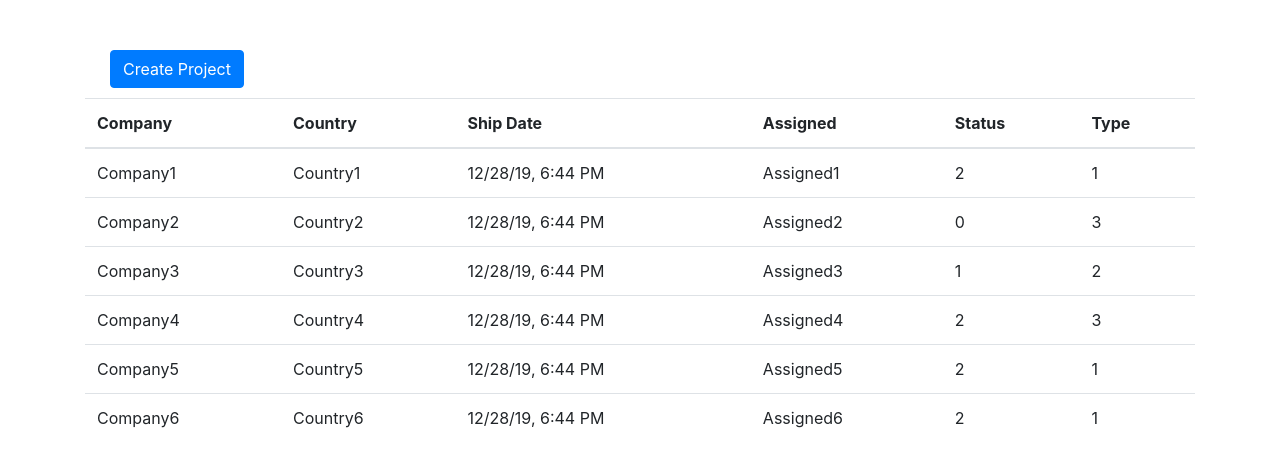
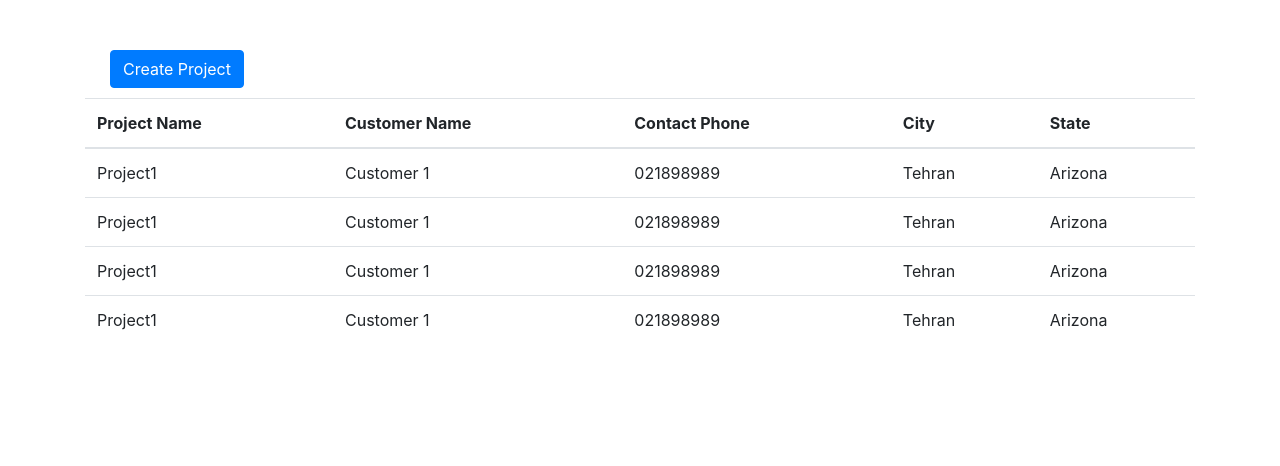
Before and after one commit to hadiamiri/rahnama-assignment, an Angular app: page /project-list in a window 1280 px wide. Shown: the top 466 px of the page. Built offline with nearby package versions, Linux system fonts and the light colour scheme; data requests are answered from the project's data file.

Commit message:
add json-server

```diff
--- /dev/null
+++ b/db.json
@@ -0,0 +1,132 @@
+{
+  "projects": [
+    {
+      "Id": 1,
+      "Country": "Iran",
+      "AddressLine1": "Address 1",
+      "AddressLine2": "Address 2",
+      "City": "Tehran",
+      "Communication": [
+        {
+          "key": "SMS",
+          "value": "false"
+        },
+        {
+          "key": "Email",
+          "value": "false"
+        },
+        {
+          "key": "Phone",
+          "value": "true"
+        }
+      ],
+      "CompanySite": "https//site.com",
+      "ContactPhone": "021898989",
+      "CustomerName": "Customer 1",
+      "Language": "en",
+      "PostCode": "021",
+      "ProjectEmailAddress": "company@site.com",
+      "ProjectName": "Project1",
+      "ProjectOwner": "Project owner",
+      "SettingEmailAddress": "setting@site.com",
+      "State": "Arizona",
+      "TimeZone": "Tehran +330"
+    },
+    {
+      "Id": 2,
+      "Country": "Iran",
+      "AddressLine1": "Address 1",
+      "AddressLine2": "Address 2",
+      "City": "Tehran",
+      "Communication": [
+        {
+          "key": "SMS",
+          "value": "false"
+        },
+        {
+          "key": "Email",
+          "value": "false"
+        },
+        {
+          "key": "Phone",
+          "value": "true"
+        }
+      ],
+      "CompanySite": "https//site.com",
+      "ContactPhone": "021898989",
+      "CustomerName": "Customer 1",
+      "Language": "en",
+      "PostCode": "021",
+      "ProjectEmailAddress": "company@site.com",
+      "ProjectName": "Project1",
+      "ProjectOwner": "Project owner",
+      "SettingEmailAddress": "setting@site.com",
+      "State": "Arizona",
+      "TimeZone": "Tehran +330"
+    },
+    {
+      "Id": 3,
+      "Country": "Iran",
+      "AddressLine1": "Address 1",
+      "AddressLine2": "Address 2",
+      "City": "Tehran",
+      "Communication": [
+        {
+          "key": "SMS",
+          "value": "false"
+        },
+        {
+          "key": "Email",
+          "value": "false"
+        },
+        {
+          "key": "Phone",
+          "value": "true"
+        }
+      ],
+      "CompanySite": "https//site.com",
+      "ContactPhone": "021898989",
+      "CustomerName": "Customer 1",
+      "Language": "en",
+      "PostCode": "021",
+      "ProjectEmailAddress": "company@site.com",
+      "ProjectName": "Project1",
+      "ProjectOwner": "Project owner",
+      "SettingEmailAddress": "setting@site.com",
+      "State": "Arizona",
+      "TimeZone": "Tehran +330"
+    },
+    {
+      "Id": 4,
+      "Country": "Iran",
+      "AddressLine1": "Address 1",
+      "AddressLine2": "Address 2",
+      "City": "Tehran",
+      "Communication": [
+        {
+          "key": "SMS",
+          "value": "false"
+        },
+        {
+          "key": "Email",
+          "value": "false"
+        },
+        {
+          "key": "Phone",
+          "value": "true"
+        }
+      ],
+      "CompanySite": "https//site.com",
+      "ContactPhone": "021898989",
+      "CustomerName": "Customer 1",
+      "Language": "en",
+      "PostCode": "021",
+      "ProjectEmailAddress": "company@site.com",
+      "ProjectName": "Project1",
+      "ProjectOwner": "Project owner",
+      "SettingEmailAddress": "setting@site.com",
+      "State": "Arizona",
+      "TimeZone": "Tehran +330"
+    }
+  ]
+}
--- a/package.json
+++ b/package.json
@@ -25,8 +25,10 @@
     "@fortawesome/fontawesome-free": "^5.12.0",
     "@fortawesome/fontawesome-svg-core": "^1.2.26",
     "@fortawesome/free-solid-svg-icons": "^5.12.0",
+    "angular-in-memory-web-api": "^0.9.0",
     "bootstrap": "^4.4.1",
     "hammerjs": "^2.0.8",
+    "json-server": "^0.15.1",
     "rxjs": "~6.4.0",
     "tslib": "^1.10.0",
     "zone.js": "~0.9.1"
--- a/src/app/project/project-list/project-list.component.html
+++ b/src/app/project/project-list/project-list.component.html
@@ -8,22 +8,20 @@
   <div class="col">
     <table class="table">
       <thead>
-      <th>Company</th>
-      <th>Country</th>
-      <th>Ship Date</th>
-      <th>Assigned</th>
-      <th>Status</th>
-      <th>Type</th>
+      <th>Project Name</th>
+      <th>Customer Name</th>
+      <th>Contact Phone</th>
+      <th>City</th>
+      <th>State</th>
       </thead>
 
       <tbody>
-      <tr *ngFor="let item of ProjectList">
-        <td>{{item.Company}}</td>
-        <td>{{item.Country}}</td>
-        <td>{{item.ShipDate| date:'short'}}</td>
-        <td>{{item.Assigned}}</td>
-        <td>{{item.ProjectType}}</td>
-        <td>{{item.Status}}</td>
+      <tr *ngFor="let item of projectList">
+        <td>{{item.ProjectName}}</td>
+        <td>{{item.CustomerName}}</td>
+        <td>{{item.ContactPhone}}</td>
+        <td>{{item.City}}</td>
+        <td>{{item.State}}</td>
       </tr>
       </tbody>
     </table>
--- a/src/app/project/project-list/project-list.component.ts
+++ b/src/app/project/project-list/project-list.component.ts
@@ -1,5 +1,6 @@
 import {Component, OnInit} from '@angular/core';
 import {ProjectItem, ProjectType, Status} from "../../shared/interfaces/project-interfaces";
+import {ProjectService} from "../../shared/project-service";
 
 @Component({
   selector: 'rh-project-list',
@@ -8,61 +9,20 @@ import {ProjectItem, ProjectType, Status} from "../../shared/interfaces/project-
 })
 export class ProjectListComponent implements OnInit {
 
-  ProjectList: ProjectItem[] = [
-    {
-      Company: "Company1",
-      Country: "Country1",
-      Assigned: "Assigned1",
-      ProjectType: ProjectType.Company,
-      ShipDate: Date.now(),
-      Status: Status.Done
-    },
-    {
-      Company: "Company2",
-      Country: "Country2",
-      Assigned: "Assigned2",
-      ProjectType: ProjectType.Customer,
-      ShipDate: Date.now(),
-      Status: Status.Canceled
-    },
-    {
-      Company: "Company3",
-      Country: "Country3",
-      Assigned: "Assigned3",
-      ProjectType: ProjectType.Staff,
-      ShipDate: Date.now(),
-      Status: Status.Pending
-    },
-    {
-      Company: "Company4",
-      Country: "Country4",
-      Assigned: "Assigned4",
-      ProjectType: ProjectType.Company,
-      ShipDate: Date.now(),
-      Status: Status.Canceled
-    },
-    {
-      Company: "Company5",
-      Country: "Country5",
-      Assigned: "Assigned5",
-      ProjectType: ProjectType.Company,
-      ShipDate: Date.now(),
-      Status: Status.Done
-    },
-    {
-      Company: "Company6",
-      Country: "Country6",
-      Assigned: "Assigned6",
-      ProjectType: ProjectType.Company,
-      ShipDate: Date.now(),
-      Status: Status.Done
-    }
-  ];
+  projectList: ProjectItem[];
 
-  constructor() {
+  constructor(private projectService: ProjectService) {
   }
 
   ngOnInit() {
+    this.getProjects();
+  }
+
+  getProjects() {
+    this.projectService.getProjects()
+      .subscribe(projects => {
+        this.projectList = projects
+      });
   }
 
 }
--- a/src/app/shared/interfaces/project-interfaces.ts
+++ b/src/app/shared/interfaces/project-interfaces.ts
@@ -1,35 +1,21 @@
-export interface ProjectDetail {
+export interface ProjectItem {
+  Id: number,
   ProjectName: string,
   ProjectOwner: string,
   CustomerName: string,
   ContactPhone: string,
-  EmailAddress: string,
-  CompanySite: string
-}
-
-export interface ProjectSetting {
-  EmailAddress: string,
+  ProjectEmailAddress: string,
+  CompanySite: string,
+  SettingEmailAddress: string,
   Language: string,
   TimeZone: string,
-  Communication: {key: string, value: boolean}[]
-}
-
-export interface  DeliveryStatus {
+  Communication: {key: string, value: boolean}[],
   AddressLine1: string,
   AddressLine2: string,
   PostCode: string,
   City: string,
   State: string,
   Country: string
-}
-
-export interface ProjectItem{
-  Company: string,
-  Country: string,
-  ShipDate: number,
-  Assigned: string,
-  Status: Status,
-  ProjectType: ProjectType
 }
 
 export enum Status {
--- /dev/null
+++ b/src/app/shared/project-service.ts
@@ -0,0 +1,19 @@
+import {Injectable} from "@angular/core";
+import {HttpClient} from "@angular/common/http";
+import {ProjectItem} from "./interfaces/project-interfaces";
+import {Observable} from "rxjs";
+
+@Injectable()
+export class ProjectService {
+
+  private projectsUrl = 'http://localhost:3000/projects';
+
+  constructor(private http: HttpClient) {
+  }
+
+
+  getProjects() : Observable<ProjectItem[]>{
+    debugger
+    return this.http.get<ProjectItem[]>(this.projectsUrl)
+  }
+}
```
Also changed, not shown: src/app/app.module.ts (+6 -2 lines), 1 other file (tests, documents, lock files or other folders).
